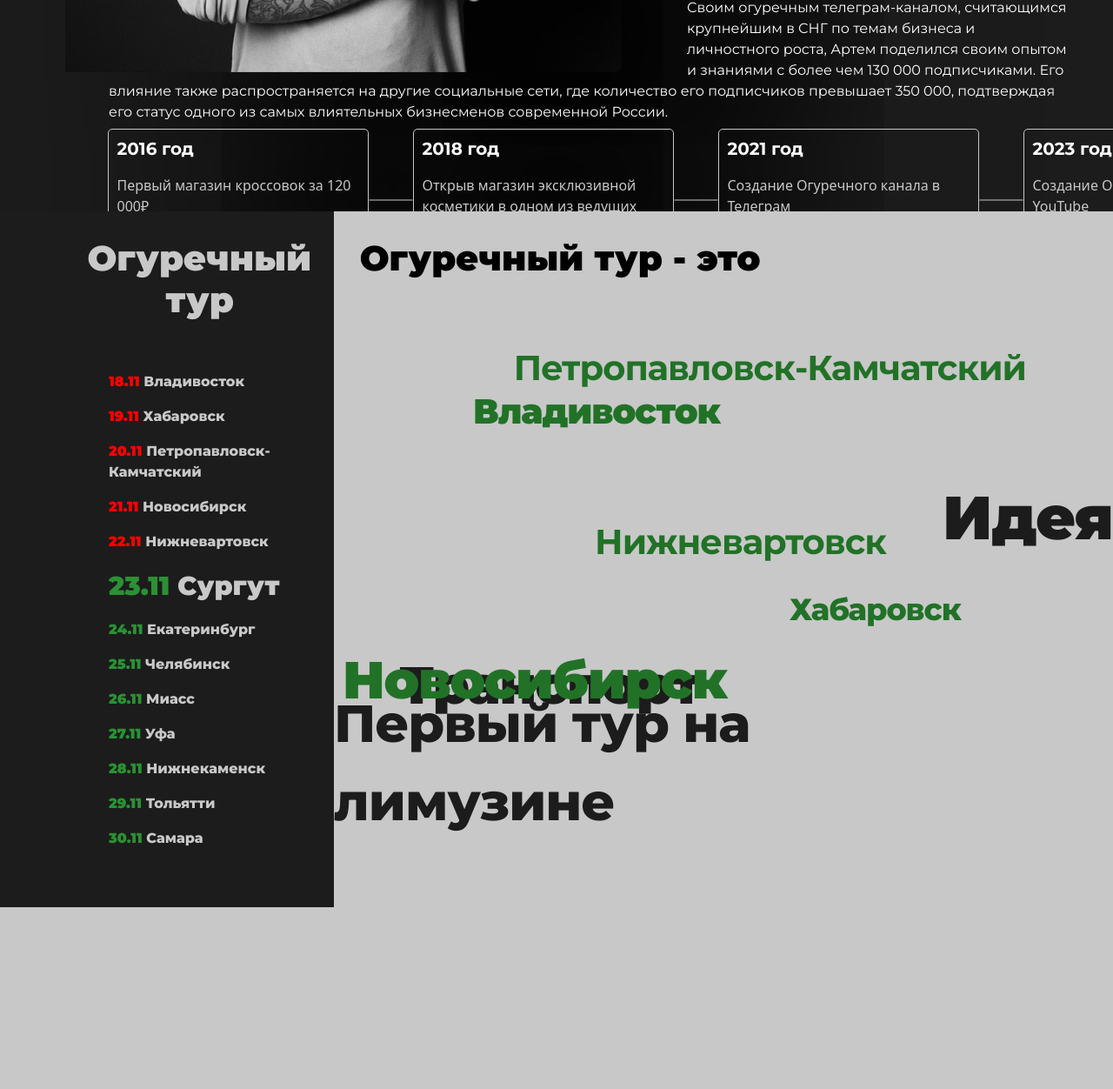
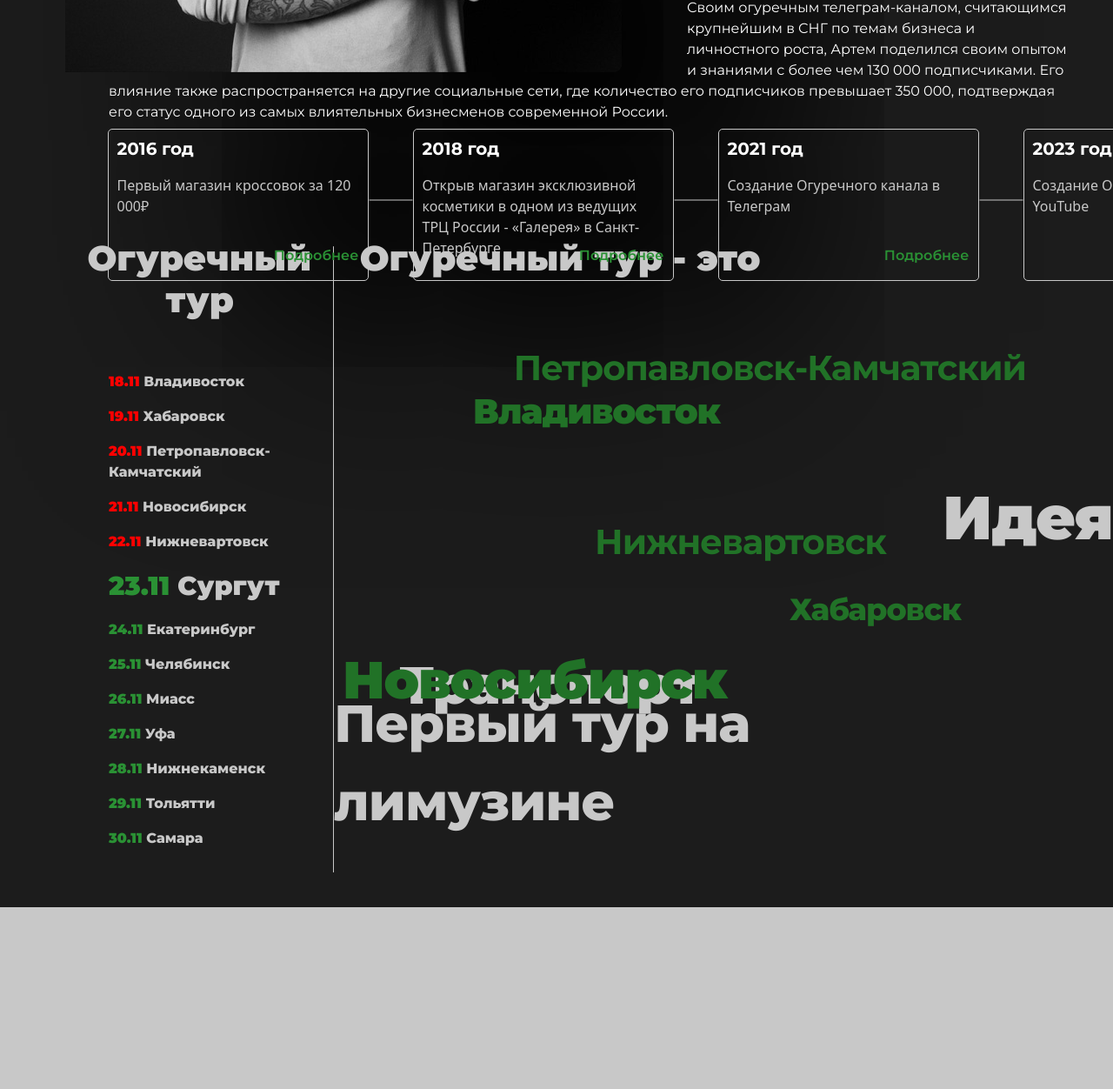
Before and after one commit to Konstantin-create/ogrtz, a Flask app: page / in a window 1280 px wide. Shown: the part 1357-2609 px from the top of the page at 87% size. Run offline with Flask 3, Linux system fonts and the light colour scheme; some libraries are stand-ins or nearby versions.

Commit message:
feat: working on styles

```diff
--- a/app/static/css/styles.css
+++ b/app/static/css/styles.css
@@ -132,7 +132,7 @@ aside {
 
 .second {
     width: 100%;
-    height: 100vh;
+    height: 200vh;
     background-color: #1c1c1c;
     display: block;
     box-sizing: border-box;
@@ -230,14 +230,25 @@ aside {
     height: 100vh;
     display: flex;
     justify-content: center;
+    /*background-image: radial-gradient(farthest-corner at 0 0, #121212, #1c1c1c);*/
 }
 
 
 .third-left {
     width: 30%;
     height: 100vh;
-    background-color: #1c1c1c;
     padding-left: 75px;
+    position: relative;
+}
+
+.third-left-line {
+    position: absolute;
+    top: 5vh;
+    right: 0;
+    width: 1px;
+    height: 90vh;
+    border-radius: 10px;
+    background-color: #c8c8c8;
 }
 
 .third-left-header {
@@ -253,7 +264,7 @@ aside {
     position: relative;
     width: 70%;
     height: 100vh;
-    background-color: #c8c8c8;
+    /*background-color: #c8c8c8;*/
 }
 
 .third-left-points {
@@ -291,13 +302,13 @@ aside {
     font-family: Montserrat, sans-serif;
     font-weight: 900;
     font-size: 40px;
-    color: black;
+    color: #c8c8c8;
     padding: 30px;
 }
 
 .third-right-element {
     font-family: Montserrat, sans-serif;
-    color: #1c1c1c;
+    color: #c8c8c8;
     cursor: pointer;
     letter-spacing: -1px;
 }
@@ -405,6 +416,7 @@ aside {
         top: 210px;
         left: 60px;
     }
+
     .el7 {
         bottom: 250px;
     }
--- a/app/templates/index.html
+++ b/app/templates/index.html
@@ -8,14 +8,13 @@
     <link rel="stylesheet" href="https://cdnjs.cloudflare.com/ajax/libs/animate.css/3.7.0/animate.min.css"/>
     <script src="https://cdnjs.cloudflare.com/ajax/libs/wow/1.1.2/wow.min.js"></script>
     <link rel="stylesheet" href="{{ url_for('static', filename='css/styles.css') }}">
-    <script rel="script" src="{{ url_for('static', filename='js/script.js') }}"></script>
     <script src="wow.min.js"></script>
     <script type="text/javascript">
         new WOW().init();
     </script>
 </head>
 <body>
-<div class="first">
+<div class="first" id="block1">
     <div class="main-banner">
     </div>
     <h1 class="main-header wow slideInLeft" data-wow-duration="1.2s">Артем Бриус</h1>
@@ -33,21 +32,27 @@
     </aside>
     <p class="h4 continue-btn">Огуречная тусовка ✨</p>
 </div>
-<div class="second">
+<div class="second" id="block2">
+    <div style="height: 100vh">
         <img class="second-logo" src="{{ url_for('static', filename='img/ogrtz.jpg') }}" alt="">
         <div class="second-about-text-block">
             <h4 class="second-header wow slideInRight" data-wow-duration="1.2">О Лысом Человеке</h4>
             <p class="second-about-text">
-            Артем Бриус - российский предприниматель, основатель "Огуречной империи", владелец крупнейшей в России сети
+                Артем Бриус - российский предприниматель, основатель "Огуречной империи", владелец крупнейшей в России
+                сети
                 магазинов кроссовок, автор популярного тг-канала по бизнесу.<br><br>
-            Родившился в 1993 году в Санкт-Петербурге, обладает впечатляющим путем развития. Он получил образование на
+                Родившился в 1993 году в Санкт-Петербурге, обладает впечатляющим путем развития. Он получил образование
+                на
                 факультете менеджмента Санкт-Петербургского государственного экономического университета.<br><br>
                 Успех Артема не ограничивается только бизнесом. Его наставничество привело к открытию многих известных
                 магазинов кроссовок, каждый из которых обладает уникальной концепцией и стратегией бренда.<br><br>
 
-            Своим огуречным телеграм-каналом, считающимся крупнейшим в СНГ по темам бизнеса и личностного роста, Артем
-            поделился своим опытом и знаниями с более чем 130 000 подписчиками. Его влияние также распространяется на
-            другие социальные сети, где количество его подписчиков превышает 350 000, подтверждая его статус одного из
+                Своим огуречным телеграм-каналом, считающимся крупнейшим в СНГ по темам бизнеса и личностного роста,
+                Артем
+                поделился своим опытом и знаниями с более чем 130 000 подписчиками. Его влияние также распространяется
+                на
+                другие социальные сети, где количество его подписчиков превышает 350 000, подтверждая его статус одного
+                из
                 самых влиятельных бизнесменов современной России.
             </p>
         </div>
@@ -78,8 +83,9 @@
             </div>
         </div>
     </div>
-<div class="third">
+    <div class="third" id="block3">
         <div class="third-left">
+            <div class="third-left-line"></div>
             <h3 class="third-left-header">Огуречный<br>тур</h3>
             <div class="third-left-points">
                 <a href=""><p class="point-line finished"><span class="point-line-date">18.11</span> Владивосток</p></a>
@@ -87,7 +93,8 @@
                 <a href=""><p class="point-line finished"><span class="point-line-date">20.11</span>
                     Петропавловск-Камчатский</p></a>
                 <a href=""><p class="point-line finished"><span class="point-line-date">21.11</span> Новосибирск</p></a>
-            <a href=""><p class="point-line finished"><span class="point-line-date">22.11</span> Нижневартовск</p></a>
+                <a href=""><p class="point-line finished"><span class="point-line-date">22.11</span> Нижневартовск</p>
+                </a>
                 <a href=""><p class="point-line current"><span class="point-line-date">23.11</span> Сургут</p></a>
                 <a href=""><p class="point-line wow slideInLeft" data-wow-delay="0s" data-wow-duration="1s"><span
                         class="point-line-date">24.11</span> Екатеринбург</p></a>
@@ -128,13 +135,16 @@
             <a href=""><p class="third-right-element el3 bounceIn" data-wow-delay="0.13s">Первый тур на лимузине</p></a>
             <a href=""><p class="third-right-element el4 bounceIn" data-wow-delay="0.05s">Владивосток</p></a>
             <a href=""><p class="third-right-element el5 bounceIn" data-wow-delay="0.3s">Хабаровск</p></a>
-        <a href=""><p class="third-right-element el6 bounceIn" data-wow-delay="0.1s">Петропавловск-Камчатский</p></a>
+            <a href=""><p class="third-right-element el6 bounceIn" data-wow-delay="0.1s">Петропавловск-Камчатский</p>
+            </a>
             <a href=""><p class="third-right-element el7 bounceIn" data-wow-delay="0.21s">Новосибирск</p></a>
             <a href=""><p class="third-right-element el8 bounceIn" data-wow-delay="0.14s">Нижневартовск</p></a>
+        </div>
     </div>
 </div>
 <div class="fourth">
 
 </div>
 </body>
+<script rel="script" src="{{ url_for('static', filename='js/script.js') }}"></script>
 </html>
```
Lines whose indentation alone changed are shown as unchanged.
